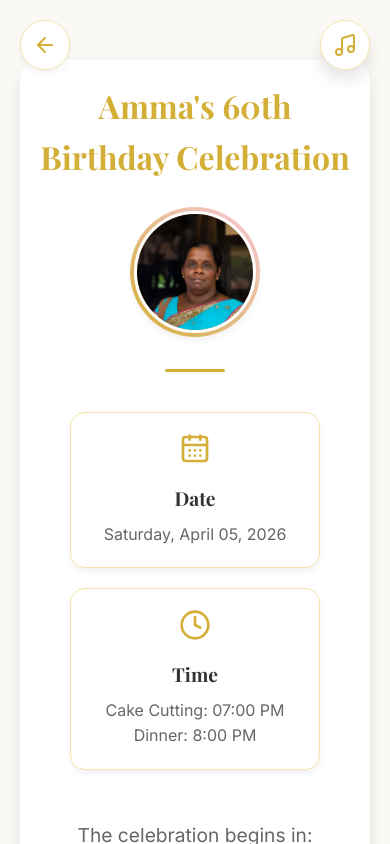
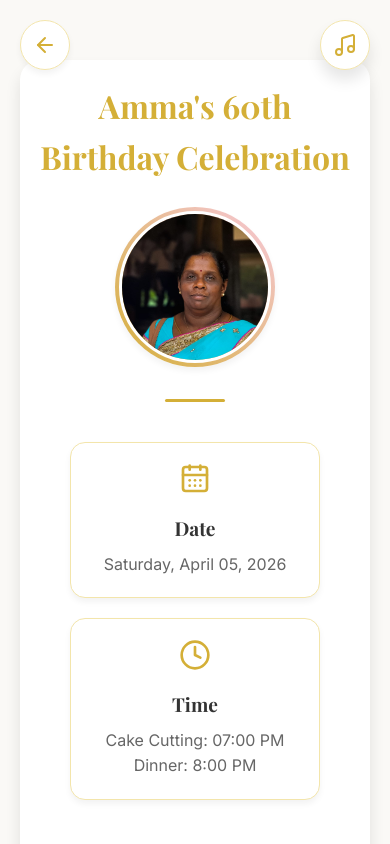
Before and after one commit to ashenrogers/Birthday-Lux-Mom, a React (Vite) app: page / in a window 390 px wide. Both pictures are taken after a click on the button "View Invitation Details". Shown: the top 844 px of the page. Built offline with nearby package versions, Linux system fonts and the light colour scheme; a web font is replaced by a local one.

Commit message:
Initial commit - Birthday invitation website updated image issues

```diff
--- a/src/components/Screen1.css
+++ b/src/components/Screen1.css
@@ -39,8 +39,8 @@
 
 .photo-frame {
     position: relative;
-    width: 150px;
-    height: 150px;
+    width: 180px;
+    height: 180px;
     margin: 0 auto 30px;
     border-radius: 50%;
     padding: 5px;
@@ -148,8 +148,8 @@
     }
 
     .photo-frame {
-        width: 120px;
-        height: 120px;
+        width: 150px;
+        height: 150px;
     }
 
     .event-highlights {
--- a/src/components/Screen2.css
+++ b/src/components/Screen2.css
@@ -52,8 +52,8 @@
 }
 
 .profile-frame {
-    width: 130px;
-    height: 130px;
+    width: 160px;
+    height: 160px;
     border-radius: 50%;
     padding: 4px;
     background: linear-gradient(45deg, var(--color-gold), var(--color-blush-pink));
```
